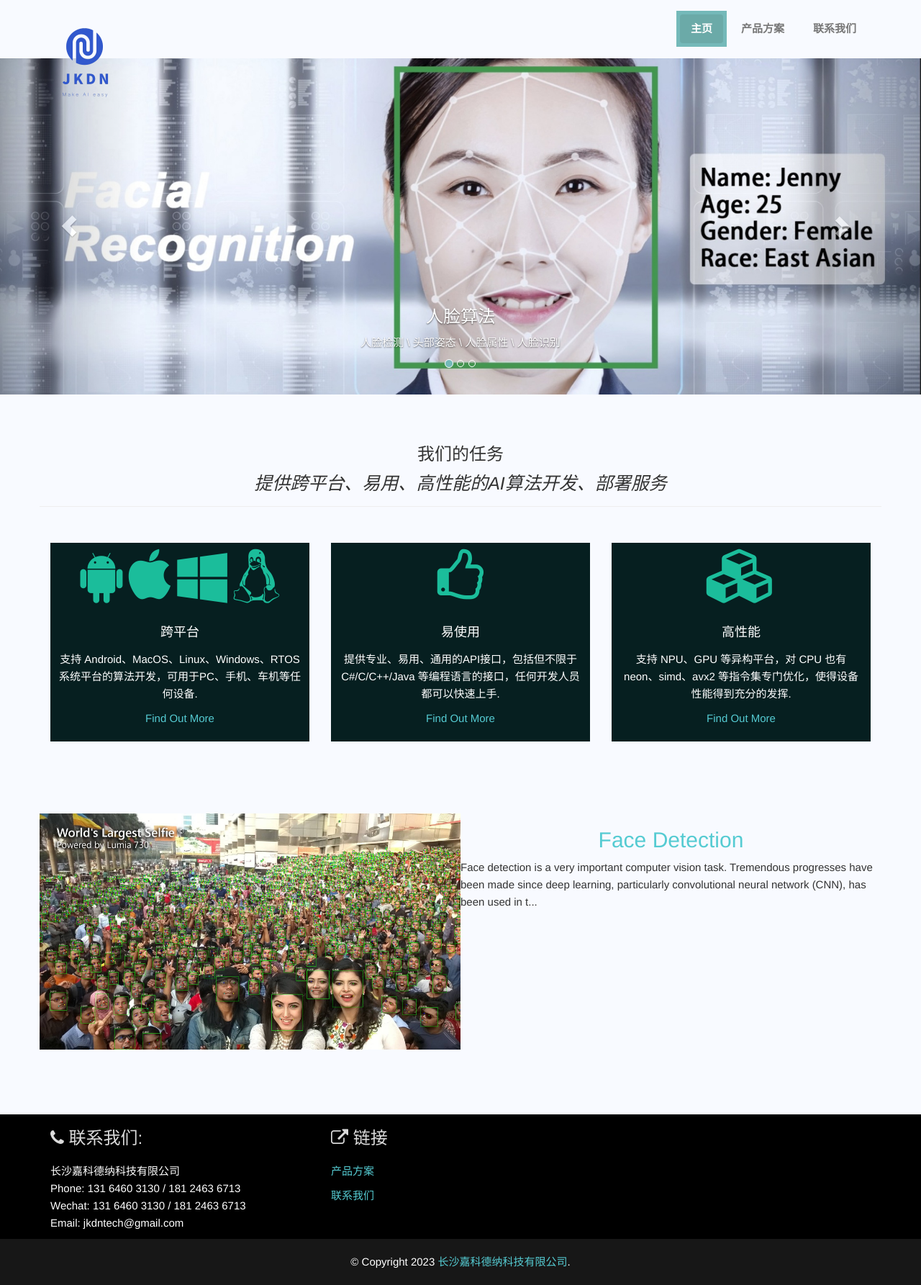
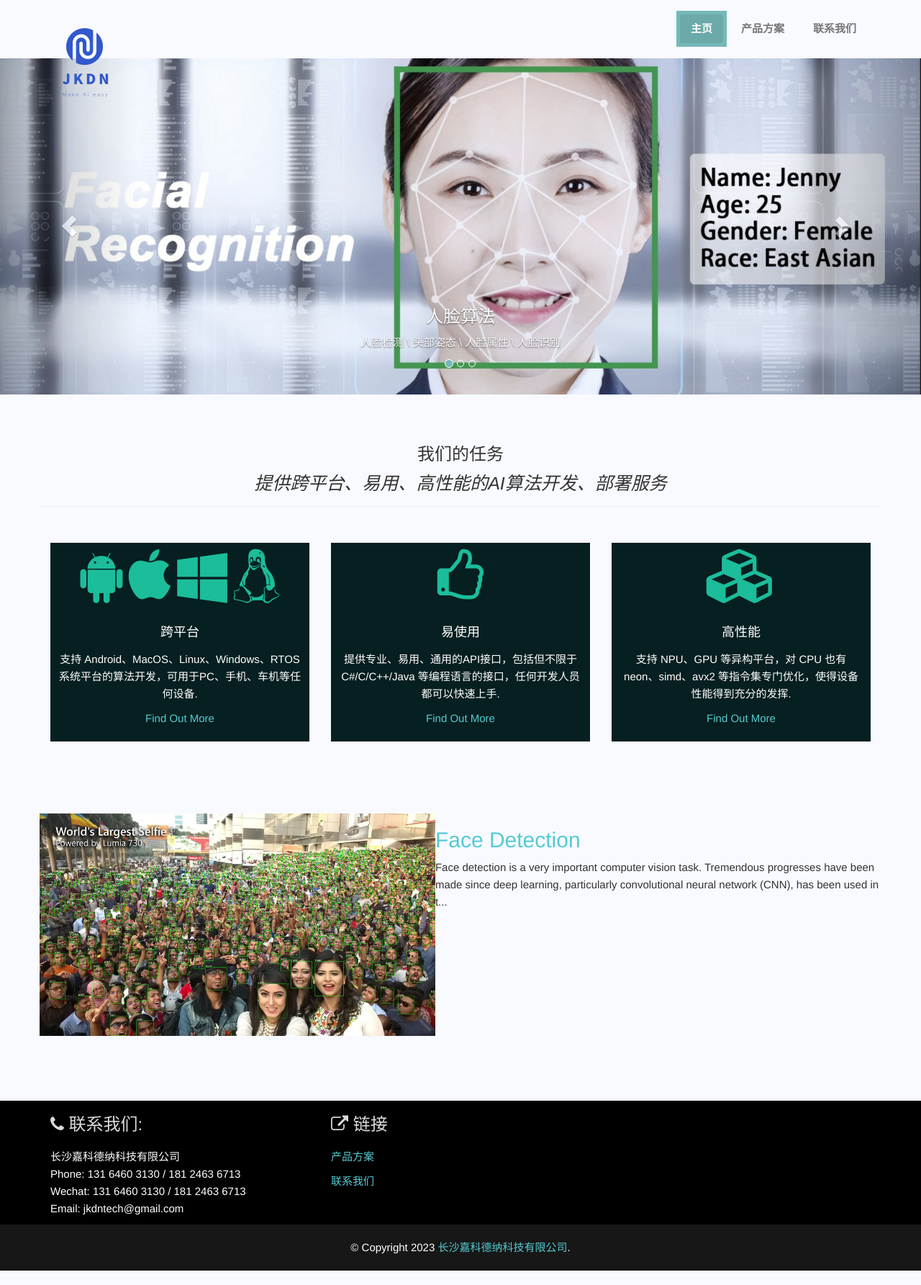
Before and after one commit to JKDN-Tech/JKDN-Tech.github.io, a Jekyll site: the page built from index.html, in a window 1280 px wide. Shown: the whole page at 72% size. Built offline with Jekyll 4.4.1, drawn with Linux system fonts in a browser that asks for light colours.

Commit message:
auto update

```diff
--- a/_layouts/home_style.html
+++ b/_layouts/home_style.html
@@ -118,12 +118,12 @@
             {% for post in site.posts %}
             <div class="row">
                 <div>
-                    <img href="/product.html" src="assets/img/slider/{{ post.picture }}" alt="Feature-img" align="left" width="50%">
+                    <img href="/product.html" src="assets/img/slider/{{ post.picture }}" alt="Feature-img" align="left" width="47%">
                     <!-- <a href="/product.html" class="article__image" style="background-image: url(assets/img/slider/{{post.picture}})"></a> -->
                 </div>
                 <div>
-                    <h2 class="article__title">
-                        <a href="/product.html" align="left">{{post.title}}</a>
+                    <h2 class="article__title" align="left">
+                        <a href="/product.html">{{post.title}}</a>
                     </h2>
                     <p class="article__excerpt" align="left">{% if post.description %}{{ post.description | strip_html | truncate: 185 }}{% endif %}</p>
                 </div>
```
